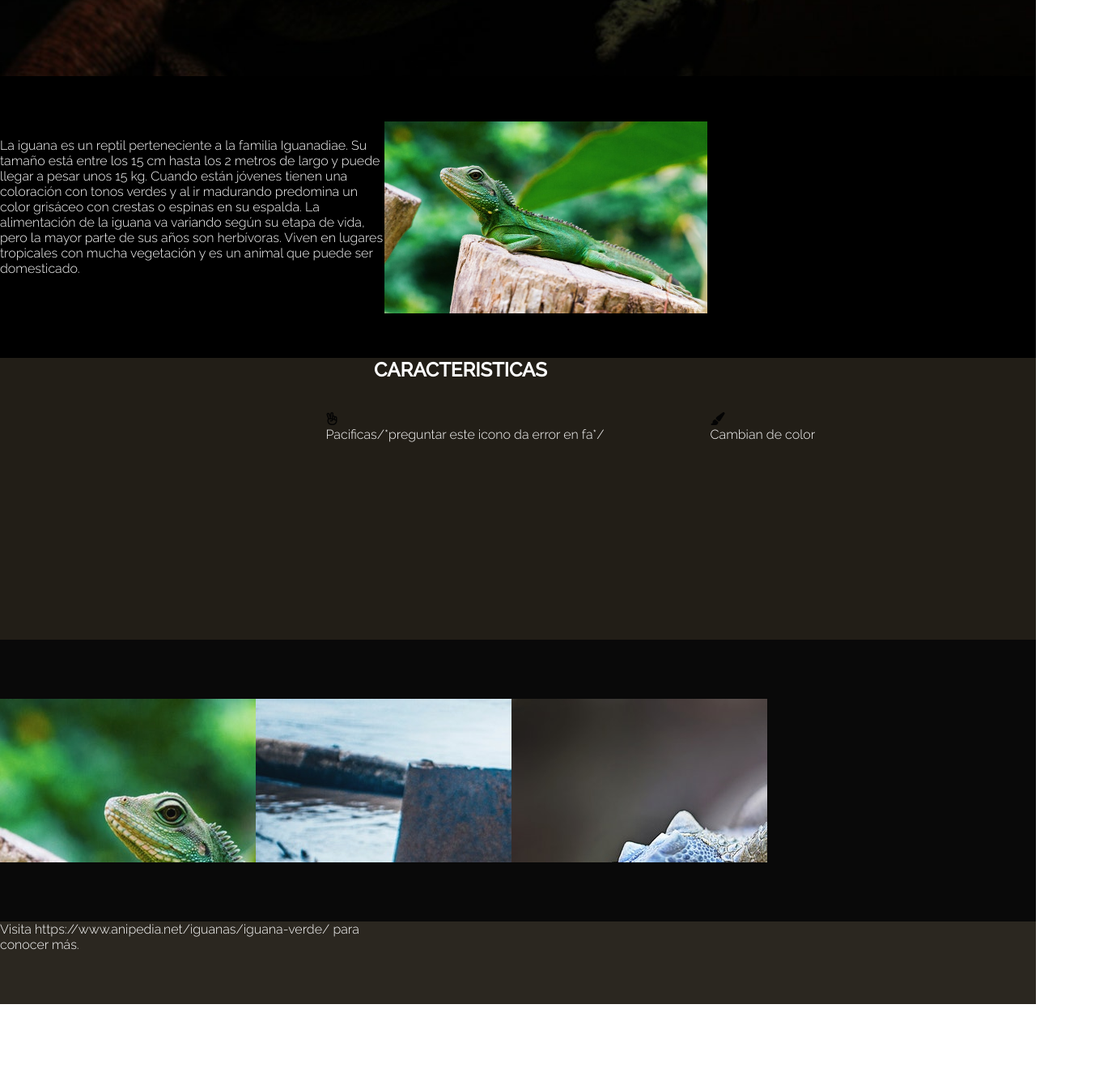
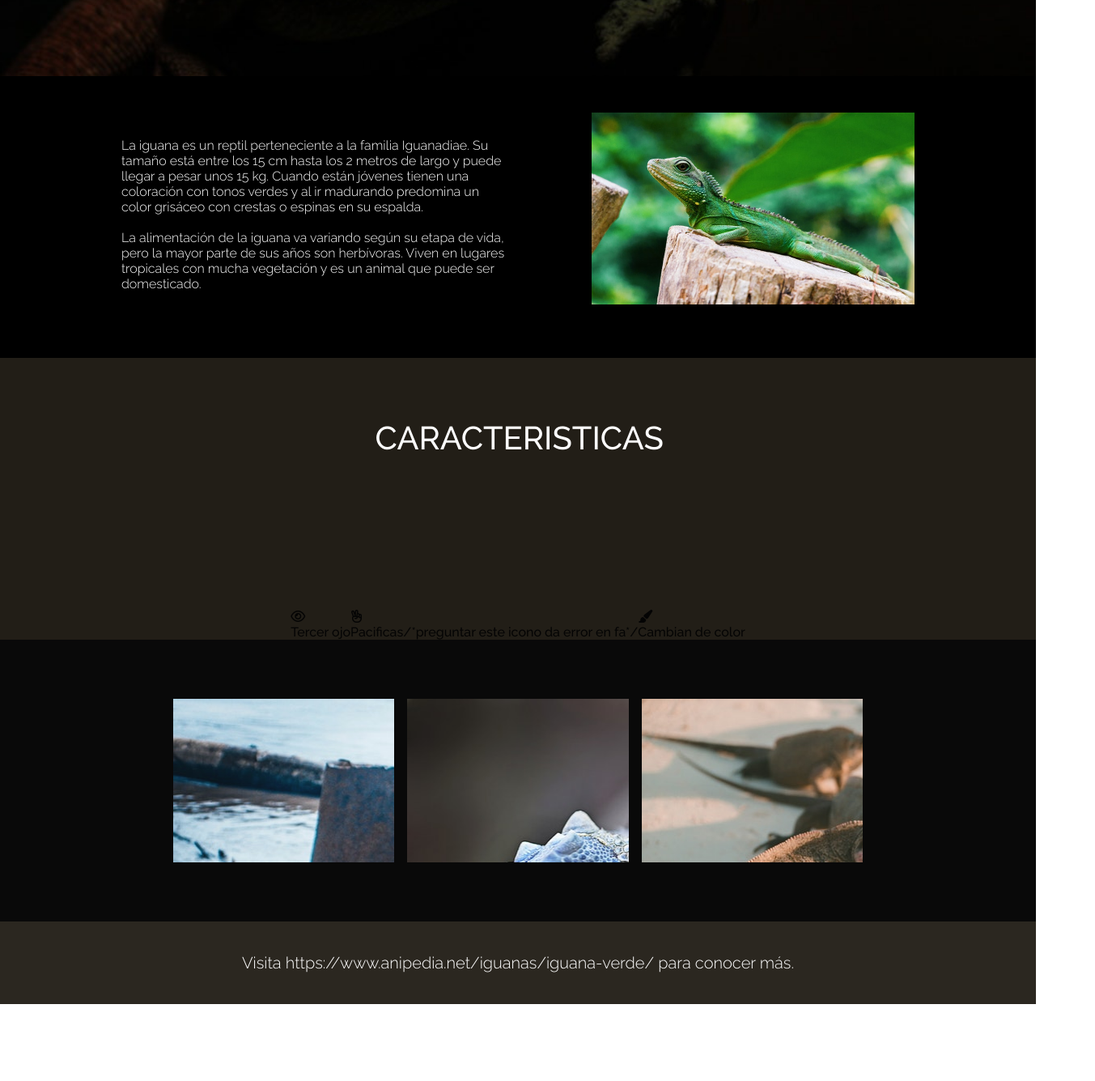
Before and after one commit to JoseLuisRiquelme/IguanaPagePraxis, a plain HTML site: page index.html in a window 1280 px wide. Shown: the part 706-2041 px from the top of the page at 81% size, 1353 px wide, since content can reach past the window. After the commit the page ends 1946 px from the top, so only its background shows below. Drawn offline with Linux system fonts and the light colour scheme.

Commit message:
working in the sections of the Iguana Page homework

```diff
--- a/assets/css/style.css
+++ b/assets/css/style.css
@@ -10,15 +10,17 @@ height: 73px;
 /* UI Properties */
 background: #000000 0% 0% no-repeat padding-box;
 opacity: 1;
+display: flex;
+justify-content: center;
  }
  h1{/* Layout Properties */
-  top: 7px;
-  left: 530px;
+  margin: 7px 530px;
   width: 221px;
   height: 59px;
   /* UI Properties */
   text-align: left;
-  font: normal normal medium 50px/59px Raleway;
+  font: normal normal medium  Raleway;
+  font-size: 50px;
   letter-spacing: 0px;
   color: #FFFFFF;
   opacity: 1;}
@@ -33,8 +35,6 @@ background: transparent url('../img/bg-header.jpg') 0% 0% no-repeat padding-box;
 opacity: 1;
 }
 desc-section{/* Layout Properties */
-  top: 800px;
-  left: 0px;
   width: 1280px;
   height: 348px;
   /* UI Properties */
@@ -42,9 +42,11 @@ desc-section{/* Layout Properties */
   opacity: 1;
   display: flex;
 align-items: center;}
-p{/* Layout Properties */
-  top: 876px;
-  left: 150px;
+desc-section p{/* Layout Properties */
+  margin-top: 76px;
+  margin-bottom: 75px;
+  margin-left: 150px;
+  margin-right: 106px;
   width: 475px;
   height: 197px;
   /* UI Properties */
@@ -56,7 +58,9 @@ p{/* Layout Properties */
 
 .iguana1{
   /* Layout Properties */
-top: 845px;
+margin-top: 45px;
+margin-bottom: 66px;
+margin-right: 150px;
 left: 731px;
 width: 399px;
 height: 237px;
@@ -65,8 +69,7 @@ background: transparent url('img/photo-1492963892107-740cd39d9ff3.png') 0% 0% no
 opacity: 1;
 }
 
-icons-section{top: 1141px;
-  left: 0px;
+icons-section{
   width: 1280px;
   height: 348px;
   background: #1E1A13 0% 0% no-repeat padding-box;
@@ -74,19 +77,22 @@ icons-section{top: 1141px;
   display: flex;
   flex-direction: column;
   align-items: center;
+  justify-content: space-between;
   }
 .iconsection{
-  display: flex;
-  flex-direction: row;
-  padding: auto;
+display: flex;
+justify-content: flex-start;
 }
 h2{
-  top: 1216px;
-left: 464px;
+margin-top: 75px;
+margin-right: 460.5px;
+margin-left: 463.5px;
+margin-bottom: 50px;
 width: 356px;
 height: 47px;
 text-align: left;
-font: normal normal medium 40px/47px Raleway;
+font: normal normal medium  Raleway;
+font-size: 40px;
 letter-spacing: 0px;
 color: #FFFFFF;
 opacity: 1;
@@ -102,42 +108,55 @@ background: #000000 0% 0% no-repeat padding-box;
 opacity: 0.96;
 display: flex;
 align-items: center;
+justify-content: space-between;
+padding: 5%;
 }
 .iguana2{
-  top: 1561px;
-  left: 150px;
-  width: 316px;
-  height: 202px;
-/* UI Properties */
-background: transparent url('../img/iguana-1.jpg') 0% 0% no-repeat padding-box;
-opacity: 1;
-}
-.iguana3{
-  top: 1561px;
-  left: 150px;
+  margin-top: 73px;
+  margin-right: 16px;
+  margin-left: 150px;
+  margin-bottom: 73px;
   width: 316px;
   height: 202px;
 /* UI Properties */
 background: transparent url('../img/iguana-2.jpg') 0% 0% no-repeat padding-box;
 opacity: 1;
 }
-.iguana4{
-  top: 1561px;
-  left: 150px;
+.iguana3{
+  margin: 73px 16px 73px 0px;
   width: 316px;
   height: 202px;
 /* UI Properties */
 background: transparent url('../img/iguana-3.jpg') 0% 0% no-repeat padding-box;
 opacity: 1;
 }
+.iguana4{
+  margin: 73px 150px 73px 0px;
+  width: 316px;
+  height: 202px;
+/* UI Properties */
+background: transparent url('../img/iguana-4.jpg') 0% 0% no-repeat padding-box;
+opacity: 1;
+}
 footer{
   /* Layout Properties */
-top: 1835px;
-left: 0px;
 width: 1280px;
 height: 102px;
 /* UI Properties */
 background: #1E1A13 0% 0% no-repeat padding-box;
 opacity: 0.94;
 display: flex;
+justify-content: center;
 }
+footer p{
+/* Layout Properties */
+margin: 39px 299px;
+width: 682px;
+height: 24px;
+/* UI Properties */
+text-align: left;
+font: normal normal 300 20px/24px Raleway;
+letter-spacing: 0px;
+color: #FFFFFF;
+opacity: 1;
+}
--- a/index.html
+++ b/index.html
@@ -16,14 +16,16 @@
 <body>
     <div class="top"><h1 >IGUANAS</h1></div>
     <header></header>
-    <desc-section><p>La iguana es un reptil perteneciente a la familia Iguanadiae. Su tamaño está entre los 15 cm hasta los 2 metros de largo y puede llegar a pesar unos 15 kg. Cuando están jóvenes tienen una coloración con tonos verdes y al ir madurando predomina un color grisáceo con crestas o espinas en su espalda. La alimentación de la iguana va variando según su etapa de vida, pero la mayor parte de sus años son herbívoras. Viven en lugares tropicales con mucha vegetación y es un animal que puede ser domesticado.</p>
+    <desc-section><p>La iguana es un reptil perteneciente a la familia Iguanadiae. Su tamaño está entre los 15 cm hasta los 2 metros de largo y puede llegar a pesar unos 15 kg. Cuando están jóvenes tienen una coloración con tonos verdes y al ir madurando predomina un color grisáceo con crestas o espinas en su espalda. <br><br>
+        La alimentación de la iguana va variando según su etapa de vida, pero la mayor parte de sus años son herbívoras. Viven en lugares tropicales con mucha vegetación y es un animal que puede ser domesticado.</p>
     <img class="iguana1" src="./assets/img/iguana-1.jpg"></desc-section>
     <icons-section>
-        <h2>CARACTERISTICAS</h2><br>
+        <h2>CARACTERISTICAS</h2>
         <div class="iconsection">
-        <div class="icono"><i class="far fa-eye"></i><br><p>Tercer ojo</p></div>
-        <div class="icono"><i class="fa-regular fa-hand-peace"></i><br><p>Pacificas/*preguntar este icono da error en fa*/</p></div>
-        <div class="icono"><i class="fas fa-paintbrush"></i><br><p>Cambian de color</p></div></div>
+          <div class="icono"><i class="far fa-eye"></i><br><p>Tercer ojo</p></div>
+          <div class="icono"><i class="fa-regular fa-hand-peace"></i><br><p>Pacificas/*preguntar este icono da error en fa*/</p></div>
+          <div class="icono"><i class="fas fa-paintbrush"></i><br><p>Cambian de color</p></div>
+        </div>
     </icons-section>
 <imagenes class="div-iguanas">
 <div class="iguana2"></div>
```
